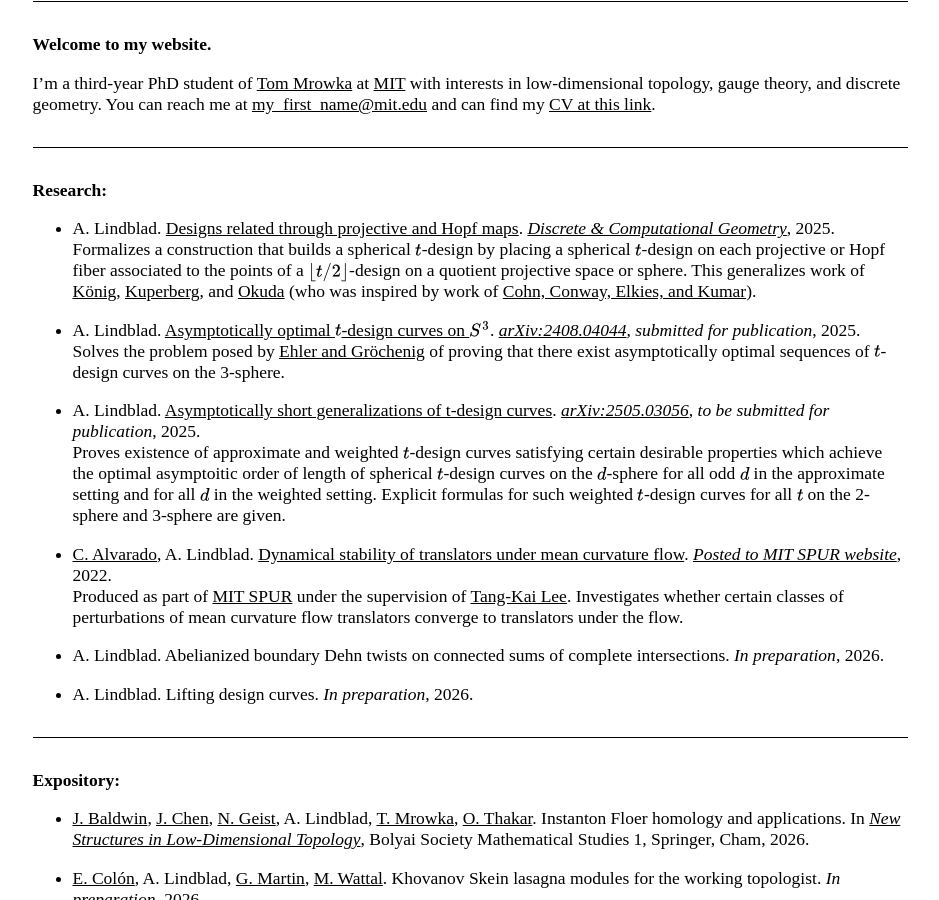
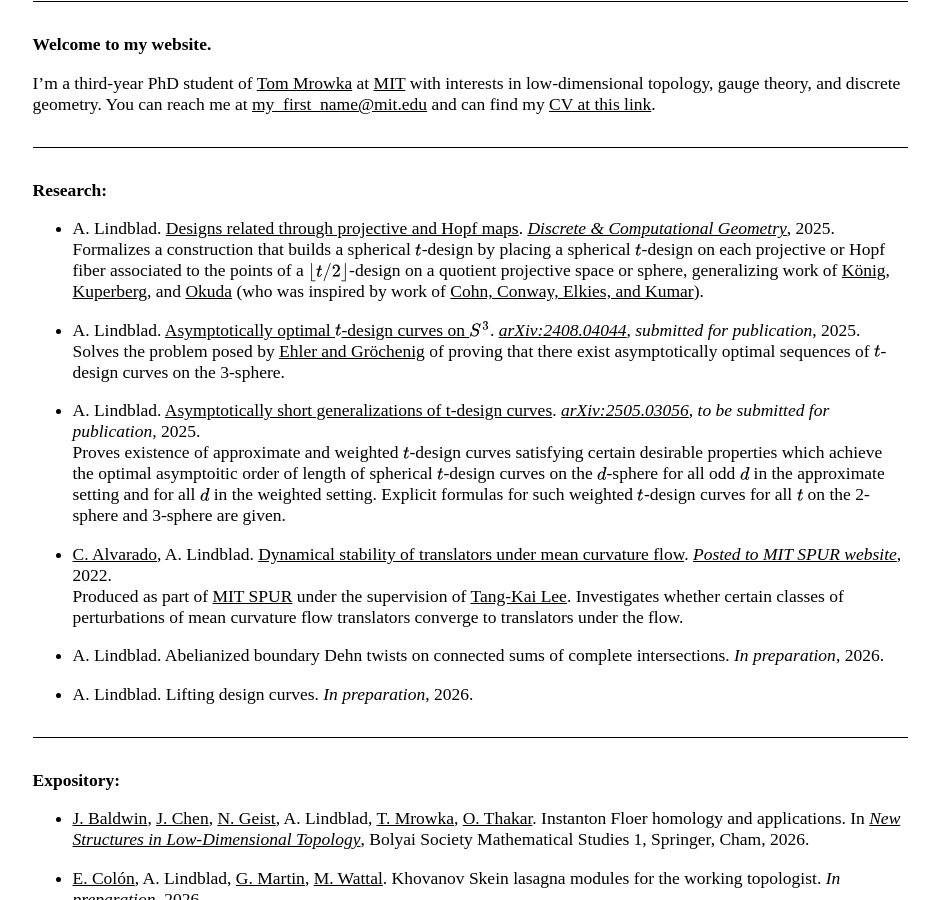
Before and after one commit to AyodejiLindblad/AyodejiLindblad.github.io, a Jekyll site: the page built from index.md, in a window 1280 px wide and 900 px high, scrolled down 435 px. Shown: the whole window, without its empty margins (170-1109 px from the left). Built offline with Jekyll 4.4.1, drawn with Linux system fonts in a browser that asks for light colours; some web fonts are replaced.

Commit message:
Shortened again

```diff
--- a/index.md
+++ b/index.md
@@ -39,7 +39,7 @@ I'm a third-year PhD student of [Tom Mrowka](https://math.mit.edu/~mrowka/) at [
 **Research:**
 
 * A. Lindblad. [Designs related through projective and Hopf maps](https://rdcu.be/eSi5F). *[Discrete & Computational Geometry](https://link.springer.com/article/10.1007/s00454-025-00805-7)*, 2025.
-    Formalizes a construction that builds a spherical $t$\-design by placing a spherical $t$\-design on each projective or Hopf fiber associated to the points of a $\lfloor t/2\rfloor$-design on a quotient projective space or sphere. This generalizes work of [König](https://mathscinet.ams.org/mathscinet/article?mr=1797231), [Kuperberg](https://epubs.siam.org/doi/10.1137/040615584), and [Okuda](https://arxiv.org/abs/1506.08414) (who was inspired by work of [Cohn, Conway, Elkies, and Kumar](https://projecteuclid.org/journals/experimental-mathematics/volume-16/issue-3/The-D_4-Root-System-Is-Not-Universally-Optimal/em/1204928532.pdf)).
+    Formalizes a construction that builds a spherical $t$\-design by placing a spherical $t$\-design on each projective or Hopf fiber associated to the points of a $\lfloor t/2\rfloor$-design on a quotient projective space or sphere, generalizing work of [König](https://mathscinet.ams.org/mathscinet/article?mr=1797231), [Kuperberg](https://epubs.siam.org/doi/10.1137/040615584), and [Okuda](https://arxiv.org/abs/1506.08414) (who was inspired by work of [Cohn, Conway, Elkies, and Kumar](https://projecteuclid.org/journals/experimental-mathematics/volume-16/issue-3/The-D_4-Root-System-Is-Not-Universally-Optimal/em/1204928532.pdf)).
 
 * A. Lindblad. [Asymptotically optimal $t$\-design curves on $S^3$](resources/pdfs/Asymptotically%20optimal%20$t$-design%20curves%20on%20$S^3$.pdf). *[arXiv:2408.04044](https://arxiv.org/abs/2408.04044), submitted for publication*, 2025.
     Solves the problem posed by [Ehler and Gröchenig](https://www.cambridge.org/core/journals/forum-of-mathematics-sigma/article/tdesign-curves-and-mobile-sampling-on-the-sphere/3876FD22A0D8BC17B9F2207F53142466) of proving that there exist asymptotically optimal sequences of $t$\-design curves on the 3-sphere.
```
